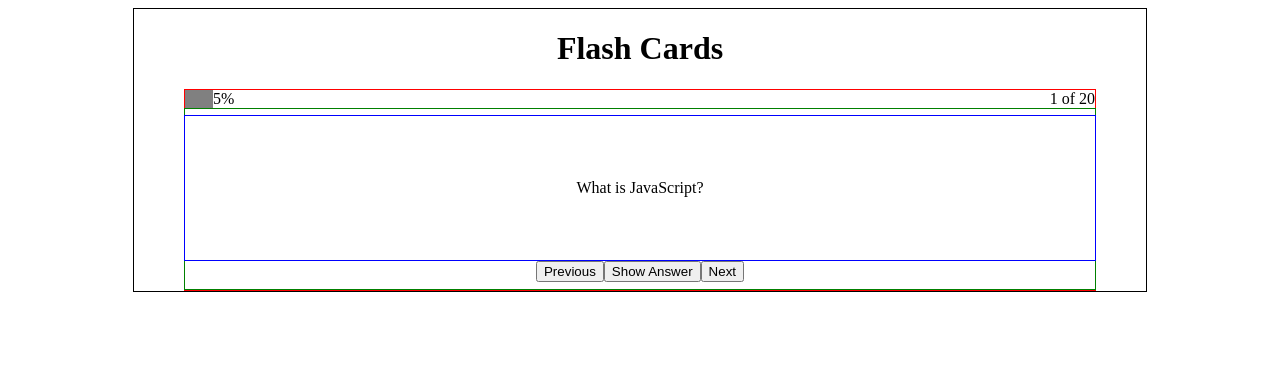
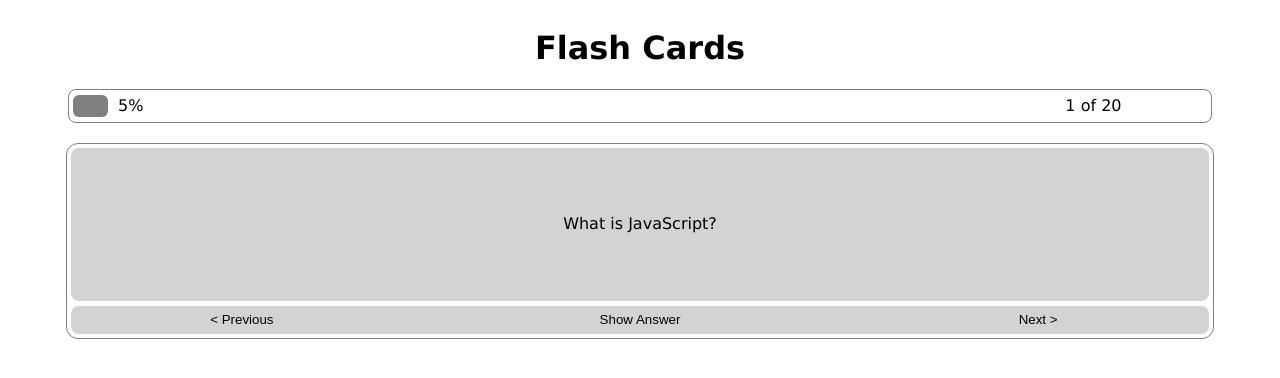
Before and after one commit to 07krW5Hnr5ghy/flash-cards, a React (Vite) app: page / in a window 1280 px wide. Shown: the top 378 px of the page. Built offline with nearby package versions, Linux system fonts and the light colour scheme.

Commit message:
refactor(main): add css styling for flash card and progres bar components

```diff
--- a/src/App.css
+++ b/src/App.css
@@ -3,23 +3,23 @@
   flex-direction: column;
   justify-content: center;
   align-items: center;
+  font-family: 'Lucida Sans', 'Lucida Sans Regular', 'Lucida Grande', 'Lucida Sans Unicode', Geneva, Verdana, sans-serif;
 }
 .app-wrapper{
-  border: 1px solid black;
-  width: 80%;
+  width: 90%;
   display: flex;
   flex-direction: column;
   justify-content: center;
   align-items: center;
 }
 .flash-cards-wrapper{
-  border: 1px solid red;
-  width: 90%;
-  height: 200px;
+  width: 100%;
+  height: 250px;
   display: flex;
   flex-direction: column;
   justify-content: center;
   align-items: center;
+  gap:20px;
 }
 .flash-card{
   display: flex;
@@ -28,7 +28,10 @@
   align-items: center;
   width:100%;
   height: 100%;
-  border: 1px solid green;
+  border: 1px solid gray;
+  border-radius: 12px;
+  padding:0.25em;
+  gap:5px;
 }
 .progress-bar-wrapper{
   display: flex;
@@ -36,6 +39,9 @@
   justify-content: space-between;
   align-items: center;
   width: 100%;
+  border: 1px solid gray;
+  border-radius: 8px;
+  padding-right: 0.25em;
 }
 .progress-wrapper{
   display: flex;
@@ -43,28 +49,70 @@
   justify-content: start;
   align-items: center;
   width: 80%;
-  height: 18px;
-  /* background-color: blue; */
+  height: 32px;
+  padding-left: 0.25em;
+  gap:10px;
 }
 .progress{
   background-color: gray;
-  /* width: 84%; */
-  height: 100%;
+  height: 70%;
+  display: flex;
+  flex-direction: column;
+  justify-content: center;
+  align-items: center;
+  border-radius: 6px;
+}
+.question-indicator{
+  display: flex;
+  flex-direction: row;
+  justify-content: center;
+  align-items: center;
+  width: 20%;
 }
 .flash-card-content{
   display: flex;
   flex-direction: column;
   justify-content: center;
   align-items: center;
-  text-align: left;
-  border: 1px solid blue;
-  height: 80%;
+  text-align: center;
+  height: 90%;
   width: 100%;
   flex-wrap: wrap;
+  border-radius: 8px;
+  background-color: lightgray;
+  padding: 0.25em;
+  box-sizing: border-box; /* Ensures padding is included in width and height */
+  overflow: hidden; /* Prevents content from overflowing the container */
+}
+.flash-card-content > p{
+  overflow-wrap: break-word; /* Breaks long words */
+  word-break: break-word; /* Ensures word breaking for better compatibility */
+  text-overflow: ellipsis; /* Adds "..." if the text overflows */
+  max-height: 100%; /* Ensures the text doesn't grow beyond container height */
+  margin: 0; /* Removes any default margins from the <p> */
+  line-height: 1.5; /* Adjusts spacing between lines */
 }
 .flash-card-menu{
   display: flex;
   flex-direction: row;
-  justify-content: center;
+  justify-content: stretch;
   align-items: center;
+  background-color: lightgray;
+  border-radius: 8px;
+  width: 100%;
 }
+.button{
+  padding: 0.5em 0;
+  background: transparent;
+  border: none;
+}
+.button:hover{
+  background-color: black;
+  color:white;
+}
+.button-arrow{
+  width: 30%;
+}
+.main-button{
+  width: 40%;
+}
--- a/src/components/FlashCard.jsx
+++ b/src/components/FlashCard.jsx
@@ -1,15 +1,23 @@
 import { useState } from "react";
 function FlashCard({question,answer,setQuestion,lastIndex}){
     const [toggleAnswer,setToggleAnswer] = useState(false);
+    function previousQuestion(){
+        setQuestion(prev => prev>0 ? prev-1 : prev);
+        setToggleAnswer(false);
+    }
+    function nextQuestion(){
+        setQuestion(prev => prev<lastIndex?prev+1:prev);
+        setToggleAnswer(false);
+    }
     return(
         <div className="flash-card">
             <div className="flash-card-content">
                 <p>{toggleAnswer ? answer:question}</p>
             </div>
             <div className="flash-card-menu">
-                <button onClick={() => setQuestion(prev => prev>0 ? prev-1 : prev)}>Previous</button>
-                <button onClick={() => setToggleAnswer(!toggleAnswer)}>{toggleAnswer ? "Hide Answer" : "Show Answer"}</button>
-                <button onClick={() => setQuestion(prev => prev<lastIndex?prev+1:prev)}>Next</button>
+                <button className="button button-arrow" onClick={previousQuestion}>{"< Previous"}</button>
+                <button className="button main-button" onClick={() => setToggleAnswer(!toggleAnswer)}>{toggleAnswer ? "Hide Answer" : "Show Answer"}</button>
+                <button className="button button-arrow" onClick={nextQuestion}>{"Next >"}</button>
             </div>
         </div>
     );
```
